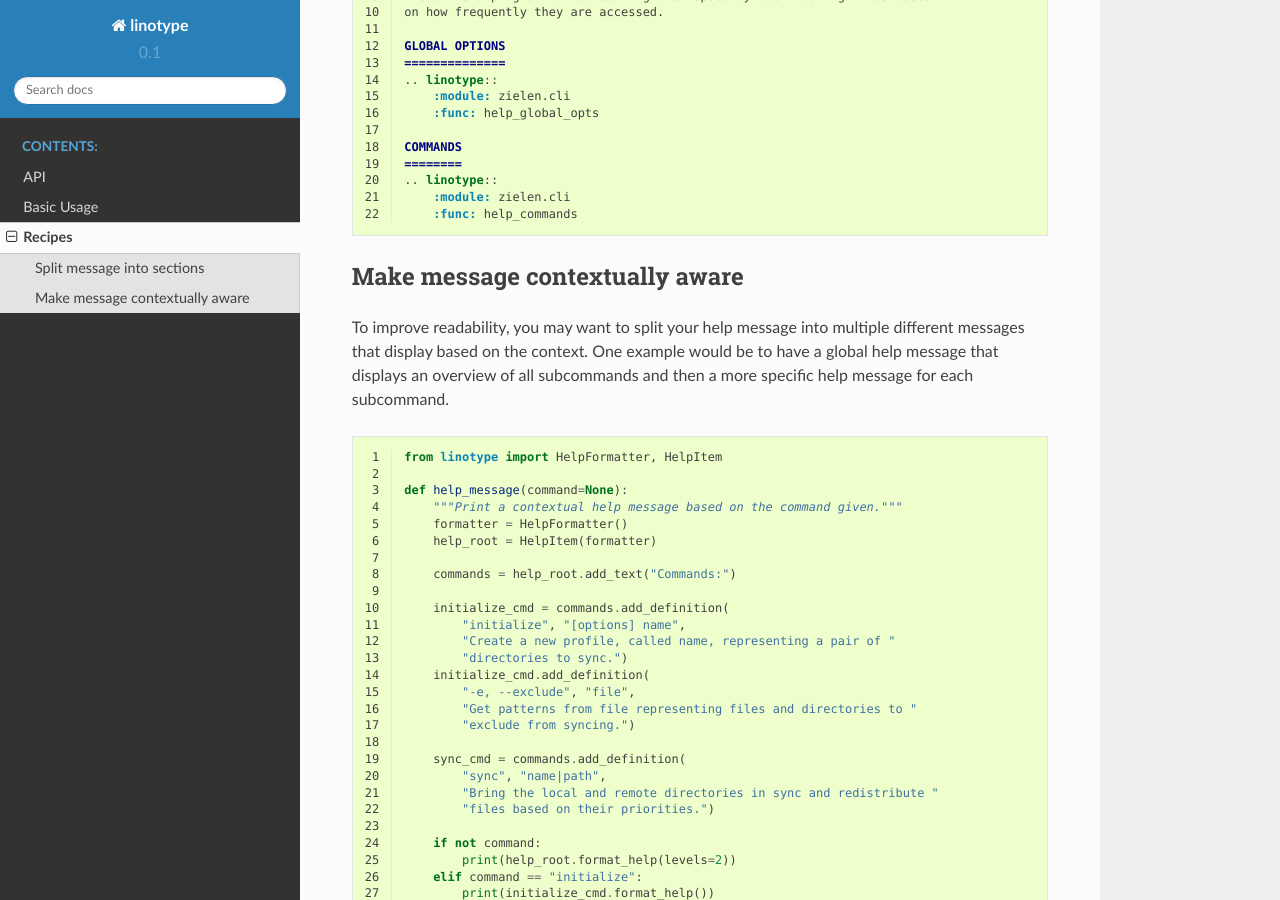
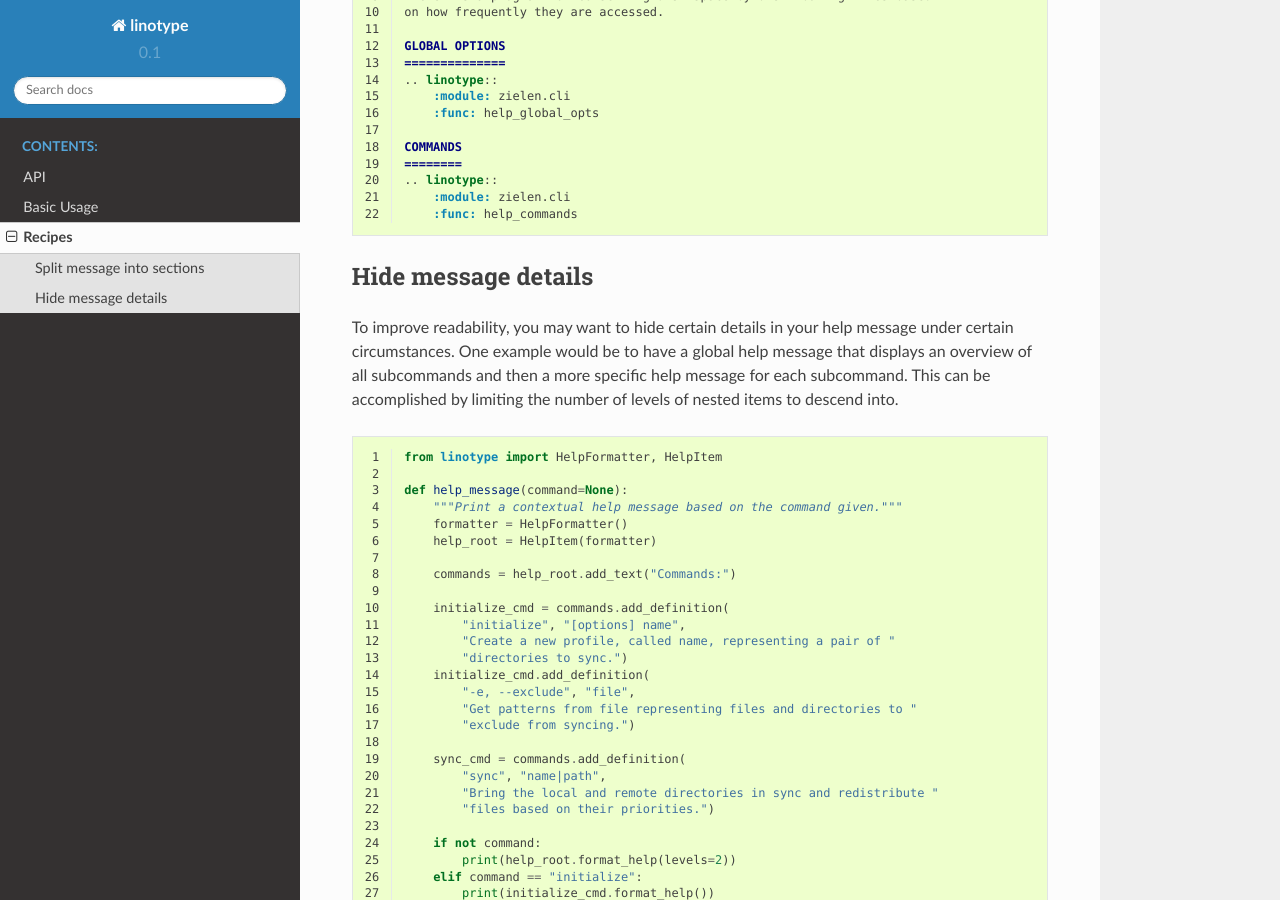
Before and after one commit to lostatc/linotype, a Sphinx documentation site: the page built from docs/recipes.rst, in a window 1280 px wide and 900 px high, scrolled down 1040 px. Built offline with Sphinx 7.4.7 and the Read the Docs theme 2.0.0, drawn with Linux system fonts in a browser that asks for light colours; some of the changed text lies outside the part shown.

Commit message:
Clarify recipes in documentation

```diff
--- a/docs/recipes.rst
+++ b/docs/recipes.rst
@@ -3,9 +3,9 @@ Recipes
 Split message into sections
 ---------------------------
 Instead of having your entire help message appear together in your Sphinx
-documentation, you may want to split it up into different sections. This recipe
-shows how you can define different parts of your help message in different
-functions and concatenate them together to be printed.
+documentation, you may want to split it up into different sections. This can be
+accomplished by defining different parts of your help message in different
+functions and concatenating them together to be printed.
 
 .. code-block:: python
     :linenos:
@@ -67,12 +67,13 @@ This is what your Sphinx source file could look like.
         :module: zielen.cli
         :func: help_commands
 
-Make message contextually aware
---------------------------------
-To improve readability, you may want to split your help message into multiple
-different messages that display based on the context. One example would be to
-have a global help message that displays an overview of all subcommands and
-then a more specific help message for each subcommand.
+Hide message details
+--------------------
+To improve readability, you may want to hide certain details in your help
+message under certain circumstances. One example would be to have a global help
+message that displays an overview of all subcommands and then a more specific
+help message for each subcommand. This can be accomplished by limiting the
+number of levels of nested items to descend into.
 
 .. code-block:: python
     :linenos:
```
